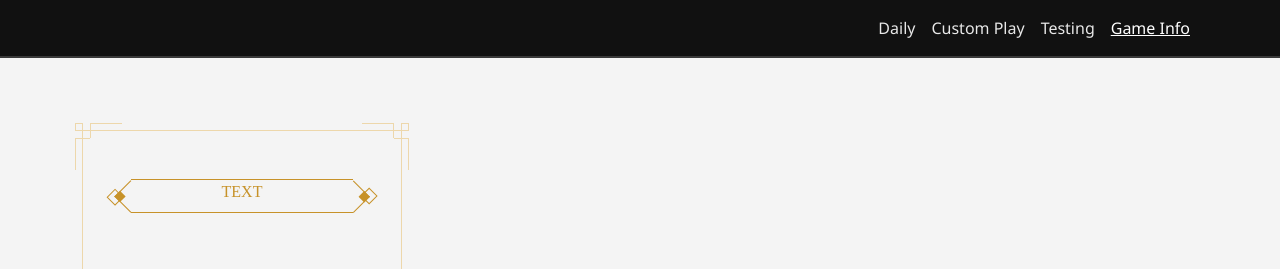
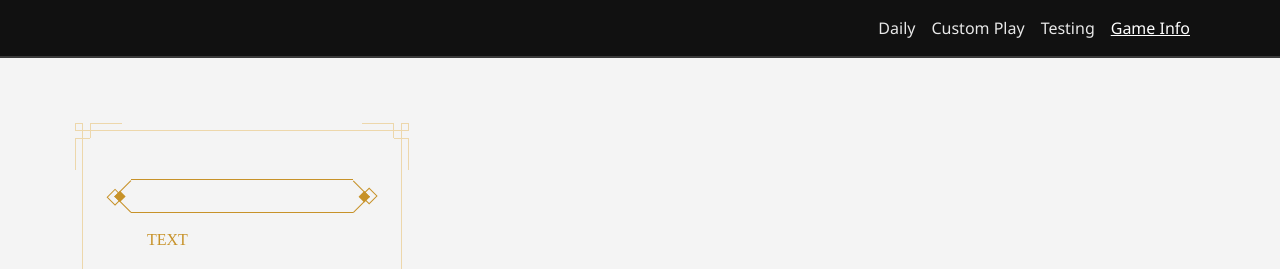
Before and after one commit to TessShearer/rpgordle, a Vue app: page /game-info in a window 1280 px wide. Shown: the top 269 px of the page. Built offline with nearby package versions, Linux system fonts and the light colour scheme; no server answers; the database is empty.

Commit message:
border worksgit add .

```diff
--- a/src/assets/main.css
+++ b/src/assets/main.css
@@ -2638,8 +2638,8 @@ body {
 }
 
 .decoheading {
+	all: unset;
 	display: flex;
-	all: unset;
 	font-family: "Viaoda Libre";
 	text-align: center;
 	border-top: 1px solid var(--border);
```
